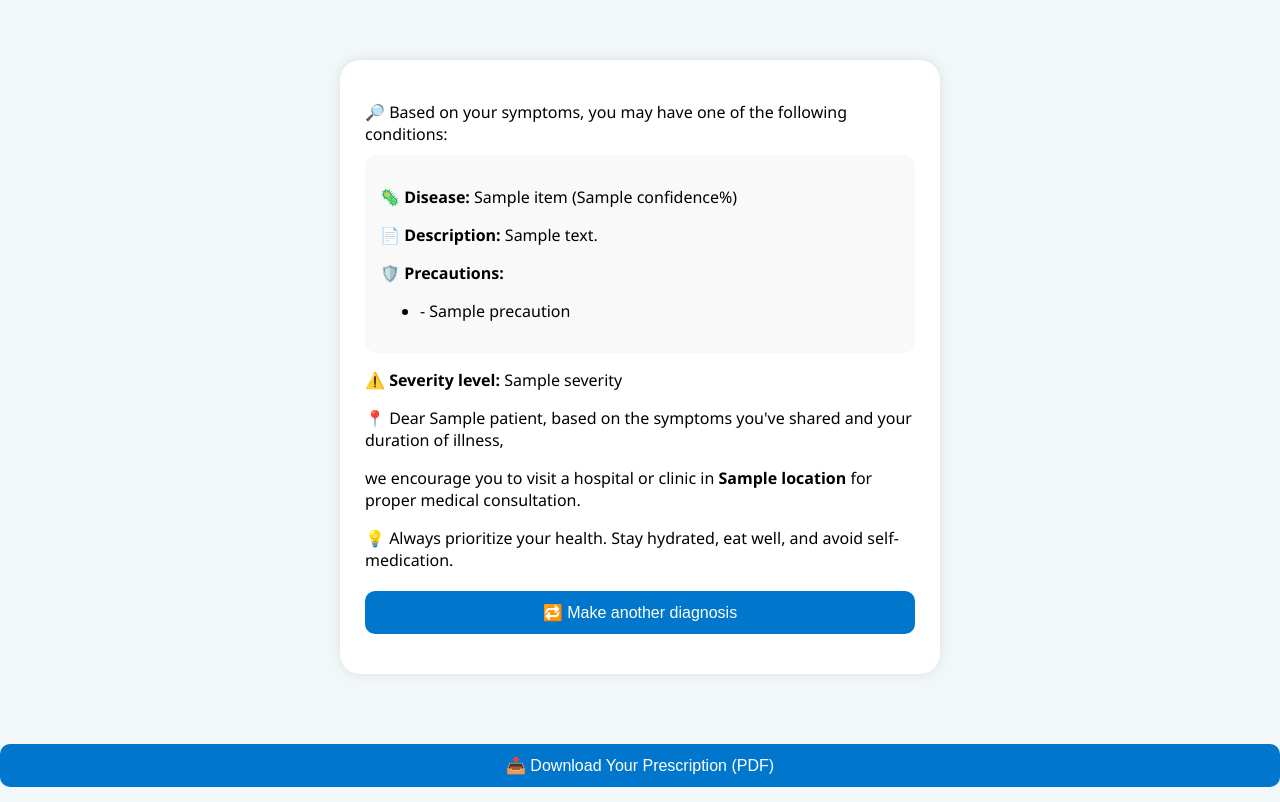
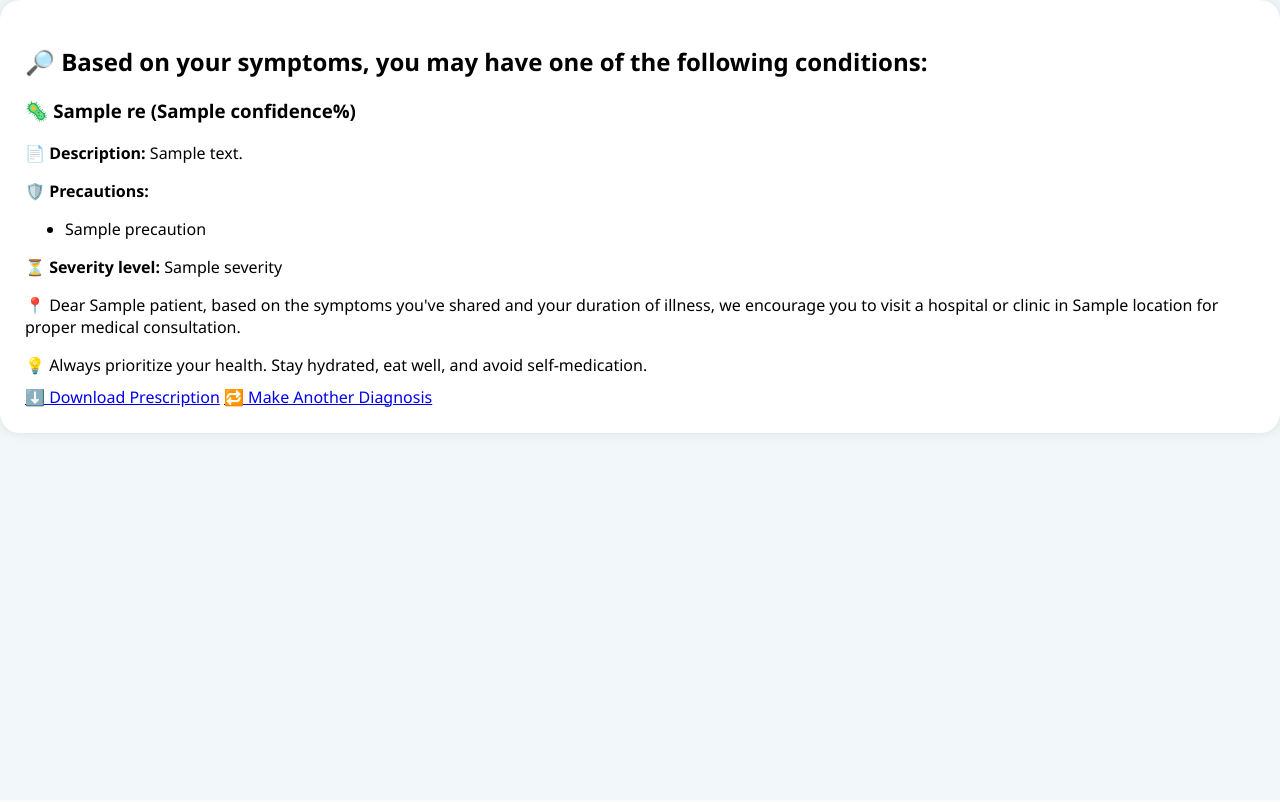
Before and after one commit to jammel001/healthHERO, a Flask app: template templates/result.html in a window 1280 px wide. After the commit the page ends 438 px from the top, so only its background shows below. Run offline with Flask 3, Linux system fonts and the light colour scheme; the template is opened without the code that fills it: most values are stand-ins (such as "Sample title", 1, 10 or a date in 2020); parts of the project's set-up code (start-up, migrations or seed data) failed here and were passed over.

Commit message:
Update result.html

```diff
--- a/templates/result.html
+++ b/templates/result.html
@@ -1,42 +1,40 @@
-<!-- templates/result.html -->
+<!-- result.html -->
 <!DOCTYPE html>
 <html lang="en">
 <head>
     <meta charset="UTF-8">
     <title>Diagnosis Result</title>
-  <link rel="stylesheet" href="{{ url_for('static', filename='style.css') }}">
+    <link rel="stylesheet" href="/static/style.css">
 </head>
 <body>
-  <div class="chat-container">
+    <div class="container">
         <div class="chat-box">
-      <p>🔎 Based on your symptoms, you may have one of the following conditions:</p>
-      {% for item in results %}
-        <div class="disease-block">
-          <p>🦠 <strong>Disease:</strong> {{ item.name }} ({{ item.confidence }}%)</p>
-          <p>📄 <strong>Description:</strong> {{ item.description }}</p>
-          <p>🛡️ <strong>Precautions:</strong></p>
+            <h2>🔎 Based on your symptoms, you may have one of the following conditions:</h2>
+
+            {% for res in results %}
+                <div class="result">
+                    <h3>🦠 {{ res.name }} ({{ res.confidence }}%)</h3>
+                    <p><strong>📄 Description:</strong> {{ res.description }}</p>
+                    <p><strong>🛡️ Precautions:</strong></p>
                     <ul>
-            {% for p in item.precautions %}
-              <li>- {{ p }}</li>
+                        {% for p in res.precautions %}
+                            <li>{{ p }}</li>
                         {% endfor %}
                     </ul>
                 </div>
             {% endfor %}
 
-      <p>⚠️ <strong>Severity level:</strong> {{ severity }}</p>
+            <p><strong>⏳ Severity level:</strong> {{ severity }}</p>
 
-      <p>📍 Dear {{ patient.name }}, based on the symptoms you've shared and your duration of illness,</p>
-      <p>we encourage you to visit a hospital or clinic in <strong>{{ patient.location }}</strong> for proper medical consultation.</p>
+            <p>📍 Dear {{ patient.name }}, based on the symptoms you've shared and your duration of illness, we encourage you to visit a hospital or clinic in {{ patient.location }} for proper medical consultation.</p>
 
             <p>💡 Always prioritize your health. Stay hydrated, eat well, and avoid self-medication.</p>
 
-      <form action="{{ url_for('restart') }}">
-        <button type="submit">🔁 Make another diagnosis</button>
-      </form>
+            <div class="actions">
+                <a href="/download" class="btn">⬇️ Download Prescription</a>
+                <a href="/restart" class="btn">🔁 Make Another Diagnosis</a>
+            </div>
         </div>
     </div>
 </body>
 </html>
-<form action="{{ url_for('download') }}">
-  <button type="submit">📥 Download Your Prescription (PDF)</button>
-</form>
```
Lines whose indentation alone changed are shown as unchanged.
